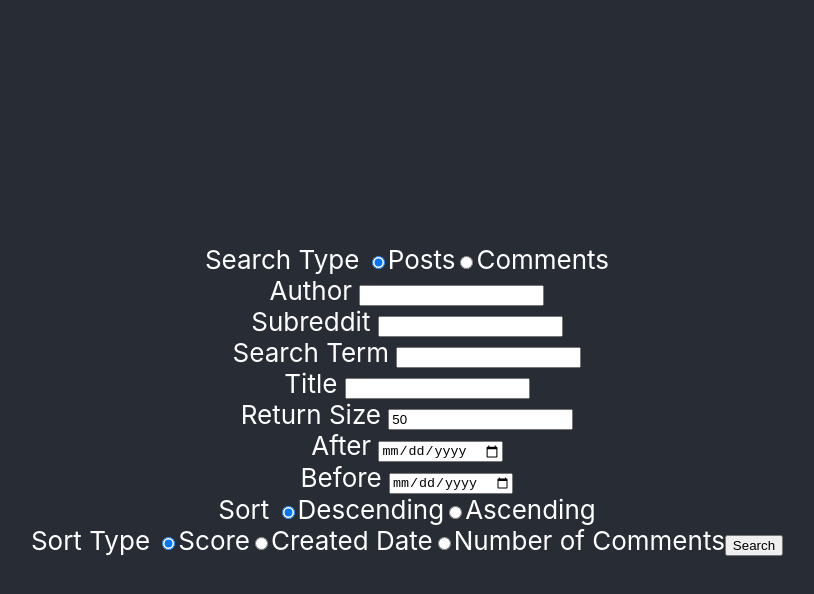
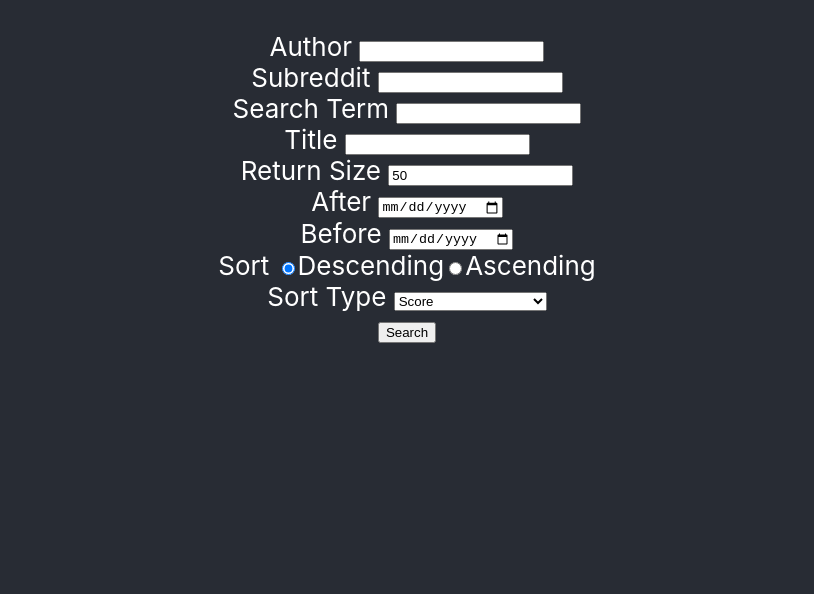
Before and after one commit to bmai53/reddit, a React (Create React App) app: page / in a window 1280 px wide. Shown: the top 594 px of the page, without its empty margins (233-1047 px from the left). Built offline with nearby package versions, Linux system fonts and the light colour scheme.

Commit message:
disabling comment search

```diff
--- a/package.json
+++ b/package.json
@@ -1,5 +1,6 @@
 {
   "name": "reddit-search",
+  "homepage": "http://bmai53.github.io/reddit-search",
   "version": "0.1.0",
   "private": true,
   "dependencies": {
@@ -15,7 +16,9 @@
     "start": "react-scripts start",
     "build": "react-scripts build",
     "test": "react-scripts test",
-    "eject": "react-scripts eject"
+    "eject": "react-scripts eject",
+    "predeploy": "npm run build",
+    "deploy": "gh-pages -d build"
   },
   "eslintConfig": {
     "extends": "react-app"
--- a/src/App.css
+++ b/src/App.css
@@ -6,7 +6,7 @@
   display: flex;
   flex-direction: column;
   align-items: center;
-  justify-content: center;
+  /* justify-content: center; */
   font-size: calc(10px + 2vmin);
   color: white;
 }
--- a/src/Comment.js
+++ b/src/Comment.js
@@ -21,7 +21,7 @@ const Comment = (props) => {
             .catch((error) => {
                 console.log(error)
             })
-    }, [])
+    }, [data.link_id, data.id])
 
     return (
         <div className="Comment">
--- a/src/Form.js
+++ b/src/Form.js
@@ -19,9 +19,10 @@ const Form = () => {
 
     const [sortAsc, setSortAsc] = useState(false)
     const [sortDesc, setSortDesc] = useState(true)
-    const [sortScore, setSortScore] = useState(true)
-    const [sortCreated, setSortCreated] = useState(false)
-    const [sortNumComments, setSortNumComments] = useState(false)
+    const [sortType, setSortType] = useState("score")
+    // const [sortScore, setSortScore] = useState(true)
+    // const [sortCreated, setSortCreated] = useState(false)
+    // const [sortNumComments, setSortNumComments] = useState(false)
 
     const [isLoading, setIsLoading] = useState(false)
     const [apiResponse, setAPIResponse] = useState([])
@@ -36,6 +37,7 @@ const Form = () => {
         if (name === "size") { setSize(value) }
         if (name === "after") { setAfter(value) }
         if (name === "before") { setBefore(value) }
+        if (name === "sortType") { setSortType(value) }
         if (name === "sort") {
             if (value === "desc") {
                 setSortDesc(true)
@@ -56,23 +58,6 @@ const Form = () => {
             }
         }
 
-        if (name === "sortType") {
-            if (value === "score") {
-                setSortScore(true)
-                setSortCreated(false)
-                setSortNumComments(false)
-            }
-            else if (value === "createdDate") {
-                setSortScore(false)
-                setSortCreated(true)
-                setSortNumComments(false)
-            } else {
-                setSortScore(false)
-                setSortCreated(false)
-                setSortNumComments(true)
-            }
-        }
-
     }
 
     const apiQuery = (event) => {
@@ -84,9 +69,6 @@ const Form = () => {
             "https://api.pushshift.io/reddit/search/comment"
 
         const sortAscOrDesc = sortDesc ? "desc" : "asc"
-        const sortType = sortScore ?
-            "score" :
-            sortNumComments ? "num_comments" : "created_utc"
 
         axios.get(apiEndPoint, {
             params: {
@@ -112,13 +94,13 @@ const Form = () => {
 
     }
 
-    const apiResponseArray =    searchSubmissions ?
-                                apiResponse.map(data => <Post key={data.id} data={data} />) :
-                                apiResponse.map(data => <Comment key={data.id} data={data} />)
+    const apiResponseArray = searchSubmissions ?
+        apiResponse.map(data => <Post key={data.id} data={data} />) :
+        apiResponse.map(data => <Comment key={data.id} data={data} />)
 
     return (
         <form onSubmit={apiQuery}>
-            <label>Search Type </label>
+            {/* <label>Search Type </label>
             <label>
                 <input type="radio" name="searchType" onChange={handleChange} value="submissions" checked={searchSubmissions} />
                 Posts
@@ -126,7 +108,7 @@ const Form = () => {
             <label>
                 <input type="radio" name="searchType" onChange={handleChange} value="comments" checked={searchComments} />
                 Comments
-            </label>
+            </label> */}
             <br />
             <label>Author </label>
             <input type="text" name="author" onChange={handleChange} value={author} />
@@ -160,20 +142,13 @@ const Form = () => {
             </label>
             <br />
             <label>Sort Type </label>
-            <label>
-                <input type="radio" name="sortType" onChange={handleChange} value="score" checked={sortScore} />
-                Score
-            </label>
-            <label>
-                <input type="radio" name="sortType" onChange={handleChange} value="createdDate" checked={sortCreated} />
-                Created Date
-            </label>
-            <label>
-                <input type="radio" name="sortType" onChange={handleChange} value="numComments" checked={sortNumComments} />
-                Number of Comments
-            </label>
+            <select name="sortType" onChange={handleChange} value={sortType}>
+                <option value="score">Score</option>
+                <option value="num_comments">Number of Comments</option>
+                <option value="created_utc">Created Date</option>
+            </select>
 
-
+            <br />
             <button>Search</button>
             <br />
             <div>
```
Also changed, not shown: 1 other file (tests, documents, lock files or other folders).
